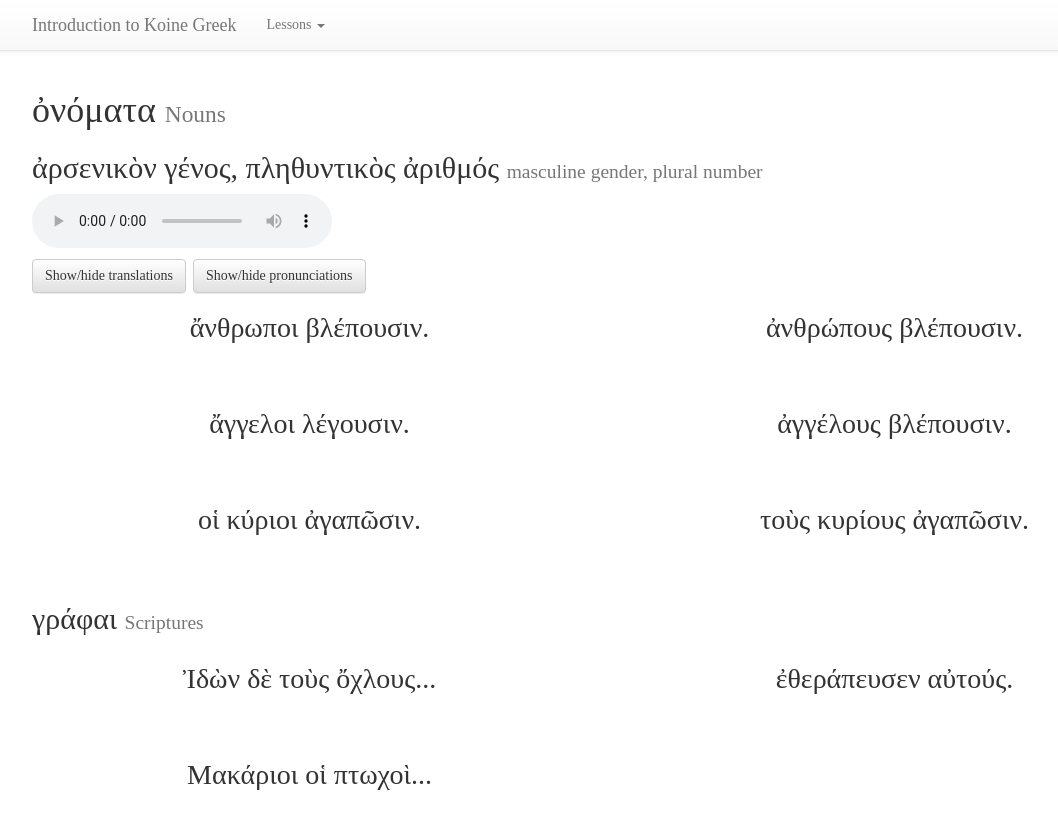
After one commit to michaelhagedon/greekintro, a PHP site: the page made by nouns.php in a window 1280 px wide. The commit adds this page. Shown: the whole page, without its empty margins (38-1096 px from the left). Run offline with PHP 8.4, Linux system fonts and the light colour scheme; some web fonts are replaced.

Commit message:
Add masculine plural nominative and accusative.

```diff
--- a/includes/header.php
+++ b/includes/header.php
@@ -7,15 +7,15 @@
         <title><?php echo $pageTitle ?> | Introduction to Greek</title>
 
         <!-- Bootstrap -->
-        <link rel="stylesheet" href="https://maxcdn.bootstrapcdn.com/bootstrap/3.3.5/css/bootstrap.min.css">
+        <link rel="stylesheet" href="https://maxcdn.bootstrapcdn.com/bootstrap/3.3.6/css/bootstrap.min.css">
 
         <!-- Optional theme -->
-        <link rel="stylesheet" href="https://maxcdn.bootstrapcdn.com/bootstrap/3.3.5/css/bootstrap-theme.min.css">
+        <link rel="stylesheet" href="https://maxcdn.bootstrapcdn.com/bootstrap/3.3.6/css/bootstrap-theme.min.css">
 
         <link rel="stylesheet" href="css/style.css">
 
-        <script src="https://ajax.googleapis.com/ajax/libs/jquery/1.11.3/jquery.min.js"></script>
-        <script src="https://maxcdn.bootstrapcdn.com/bootstrap/3.3.5/js/bootstrap.min.js"></script>
+        <script src="https://ajax.googleapis.com/ajax/libs/jquery/1.12.0/jquery.min.js"></script>
+        <script src="https://maxcdn.bootstrapcdn.com/bootstrap/3.3.6/js/bootstrap.min.js"></script>
         <script src="js/popcorn-complete.min.js"></script>
 
         <!-- HTML5 shim and Respond.js for IE8 support of HTML5 elements and media queries -->
@@ -40,6 +40,7 @@
                             <li><a href="index.php">Lesson 1</a></li>
                             <li><a href="lesson-2.php">Lesson 2</a></li>
                             <li><a href="lesson-3.php">Lesson 3</a></li>
+                            <li><a href="nouns.php">Nouns</a></li>
                         </ul>
                     </li>
                 </ul>
--- /dev/null
+++ b/nouns.php
@@ -0,0 +1,122 @@
+<?php
+
+$pageTitle = 'Nouns';
+
+require_once('includes/header.php');
+
+?>
+
+<h1>ὀνόματα <small> Nouns</small></h1>
+
+<h2>ἀρσενικὸν γένος, πληθυντικὸς ἀριθμός <small>masculine gender, plural number</small></h2>
+<div class="audio-container">
+    <audio controls="controls" id="greek-audio">
+        Your browser does not support the <code>audio</code> element.
+        <source src="audio/αρσενικον πληθυντικον.mp3" type="audio/mp3">
+    </audio>
+</div>
+
+<div id="greek-text" class="row">
+    <div class="col-xs-12">
+		<button type="button" class="btn btn-default" id="translation-toggle">Show/hide translations</button>
+        <button type="button" class="btn btn-default" id="pronunciation-toggle">Show/hide pronunciations</button>
+	</div>
+    <div id="w1" class="word col-xs-12 col-lg-6">
+		<div class="row"><div class="col-xs-12">ἄνθρωποι βλέπουσιν.</div></div>
+		<div class="row"><div class="col-xs-12 translation">People are seeing.</div></div>
+        <div class="row"><div class="col-xs-12 pronunciation">ahn'-throh-peew bleh'-poo-seen.</div></div>
+	</div>
+    <div id="w2" class="word col-xs-12 col-lg-6">
+		<div class="row"><div class="col-xs-12">ἀνθρώπους βλέπουσιν.</div></div>
+		<div class="row"><div class="col-xs-12 translation">They are seeing people.</div></div>
+        <div class="row"><div class="col-xs-12 pronunciation">ahn-throh'-poos bleh'-poo-seen.</div></div>
+	</div>
+    <div class="clearfix visible-xs"></div>
+	<div id="w3" class="word col-xs-12 col-lg-6">
+		<div class="row"><div class="col-xs-12">ἄγγελοι λέγουσιν.</div></div>
+		<div class="row"><div class="col-xs-12 translation">Angels are speaking.</div></div>
+        <div class="row"><div class="col-xs-12 pronunciation">ahn'-yehl-eew leh'-goo-seen.</div></div>
+	</div>
+    <div id="w4" class="word col-xs-12 col-lg-6">
+		<div class="row"><div class="col-xs-12">ἀγγέλους βλέπουσιν.</div></div>
+		<div class="row"><div class="col-xs-12 translation">They are seeing angels.</div></div>
+        <div class="row"><div class="col-xs-12 pronunciation">ahn'-yehl-oos bleh'-poo-seen.</div></div>
+	</div>
+    <div class="clearfix visible-xs"></div>
+	<div id="w5" class="word col-xs-12 col-lg-6">
+		<div class="row"><div class="col-xs-12">οἱ κύριοι ἀγαπῶσιν.</div></div>
+		<div class="row"><div class="col-xs-12 translation">The masters love.</div></div>
+        <div class="row"><div class="col-xs-12 pronunciation">eew keew'-ree-eww ah-gah-poh'-seen.</div></div>
+	</div>
+	<div id="w6" class="word col-xs-12 col-lg-6">
+		<div class="row"><div class="col-xs-12">τοὺς κυρίους ἀγαπῶσιν.</div></div>
+		<div class="row"><div class="col-xs-12 translation">They love the masters.</div></div>
+        <div class="row"><div class="col-xs-12 pronunciation">toos keew-ree'-oos ah-gah-poh'-seen</div></div>
+	</div>
+    <div class="clearfix visible-lg visible-xs"></div>
+</div>
+
+<h2>γράφαι <small>Scriptures</small></h2>
+<div id="greek-text" class="row">
+    <div id="w7" class="word col-xs-12 col-lg-6">
+		<div class="row"><div class="col-xs-12">Ἰδὼν δὲ τοὺς ὄχλους...</div></div>
+		<div class="row"><div class="col-xs-12 translation">When he saw the crowds...</div></div>
+        <div class="row"><div class="col-xs-12 pronunciation">ee-thohn' theh toos ohkh'-loos...</div></div>
+	</div>
+    <div id="w8" class="word col-xs-12 col-lg-6">
+		<div class="row"><div class="col-xs-12">ἐθεράπευσεν αὐτούς.</div></div>
+		<div class="row"><div class="col-xs-12 translation">He healed them.</div></div>
+        <div class="row"><div class="col-xs-12 pronunciation">eh-theh-rah'-pehv-sen ahv-toos'.</div></div>
+	</div>
+    <div class="clearfix visible-xs"></div>
+	<div id="w9" class="word col-xs-12 col-lg-6">
+		<div class="row"><div class="col-xs-12">Μακάριοι οἱ πτωχοὶ...</div></div>
+		<div class="row"><div class="col-xs-12 translation">Blessed (are) the poor...</div></div>
+        <div class="row"><div class="col-xs-12 pronunciation">mah-kah'-ree-eew eew ptoh-kheew'</div></div>
+	</div>
+    <div class="clearfix visible-lg visible-xs"></div>
+</div>
+
+
+<script>
+    $('.translation').hide();
+    $('.pronunciation').hide();
+    $('#translation-toggle').click(function() {
+        $('.translation').toggle();
+    });
+    $('#pronunciation-toggle').click(function() {
+        $('.pronunciation').toggle();
+    });
+
+    document.addEventListener( "DOMContentLoaded", function() {
+		var pop = Popcorn("#greek-audio");
+
+		var wordTimes = {
+			"w1": { start: 0.5, end: 3.5 },
+			"w2": { start: 3.5, end: 6.8 },
+			"w3": { start: 6.8, end: 9.2 },
+			"w4": { start: 9.2, end: 12.5 },
+			"w5": { start: 12.5, end: 17.0 },
+			"w6": { start: 17.0, end: 21.0 }
+		};
+
+		$.each(wordTimes, function(id, time) {
+			pop.footnote({
+				start: time.start,
+				end: time.end,
+				text: '',
+				target: id,
+				effect: "applyclass",
+				applyclass: "selected"
+			});
+		});
+
+		$('.word').click(function() {
+			var $audio = $('#greek-audio');
+			$audio[0].currentTime = wordTimes[$(this).attr('id')].start + 0.1;
+			console.log($audio[0].currentTime);
+		});
+    }, false);
+</script>
+
+<?php require_once('includes/footer.php') ?>
```
Also changed, not shown: 1 other file.
